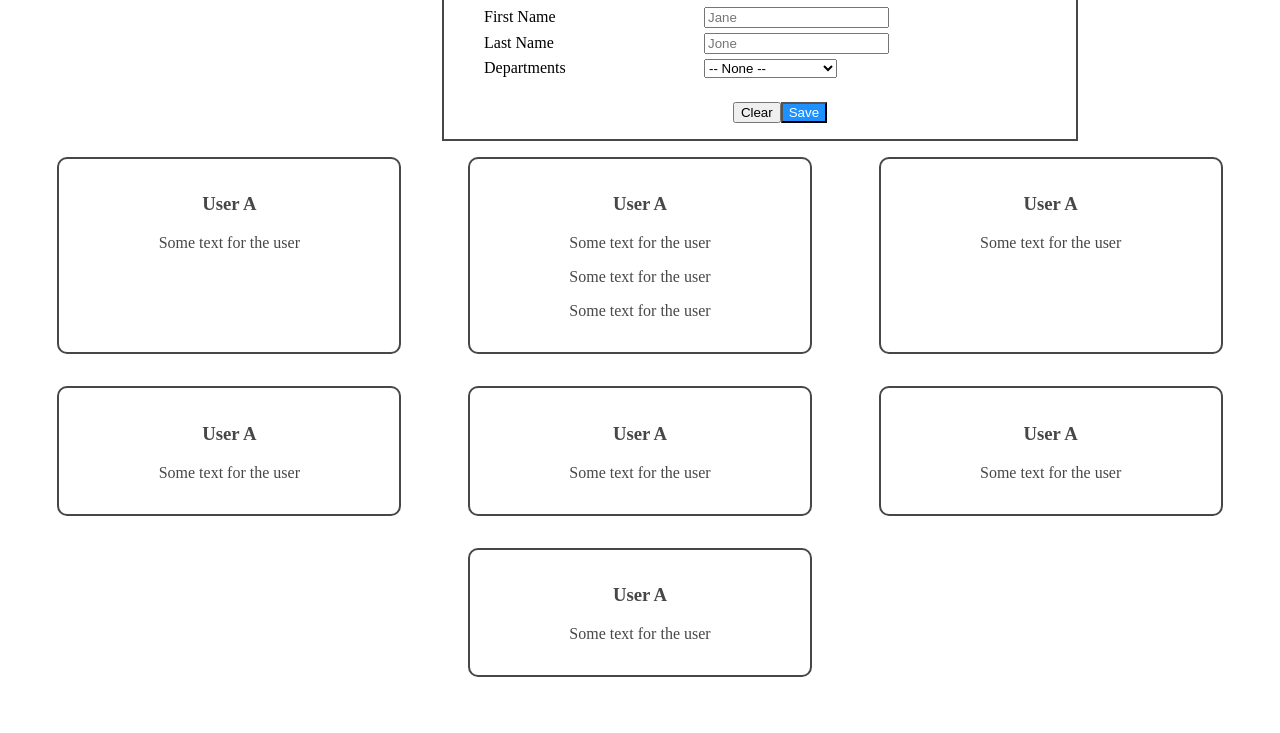
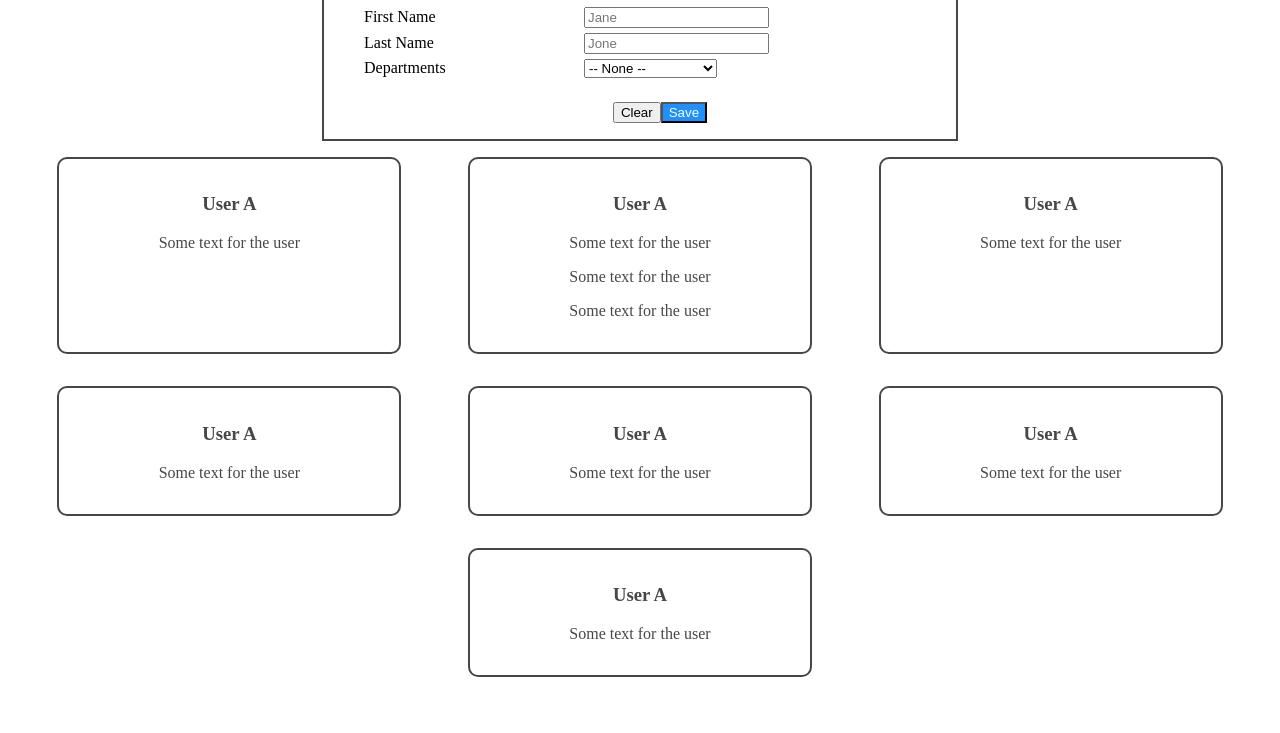
Before and after one commit to lena-A-Al/acme-flex-box, a plain HTML site: page index.html in a window 1280 px wide. Shown: the part 222-955 px from the top of the page. Drawn offline with Linux system fonts and the light colour scheme.

```diff
--- a/styles.css
+++ b/styles.css
@@ -44,7 +44,7 @@
   justify-content: center;
   align-content: center;
   width: 50%;
-  margin-left: 15rem;
+  /* margin-left: 15rem; */
 }
 .flex-outer li {
   display: flex;
```
